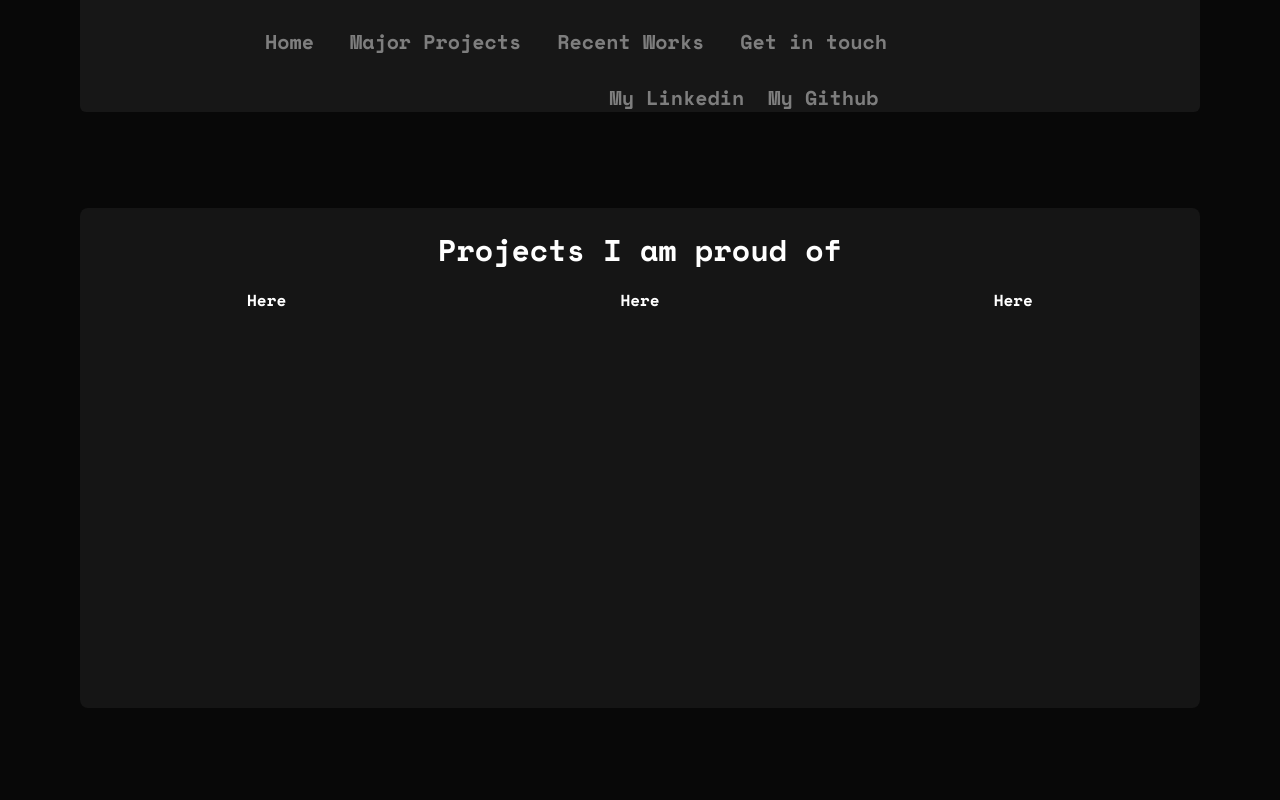
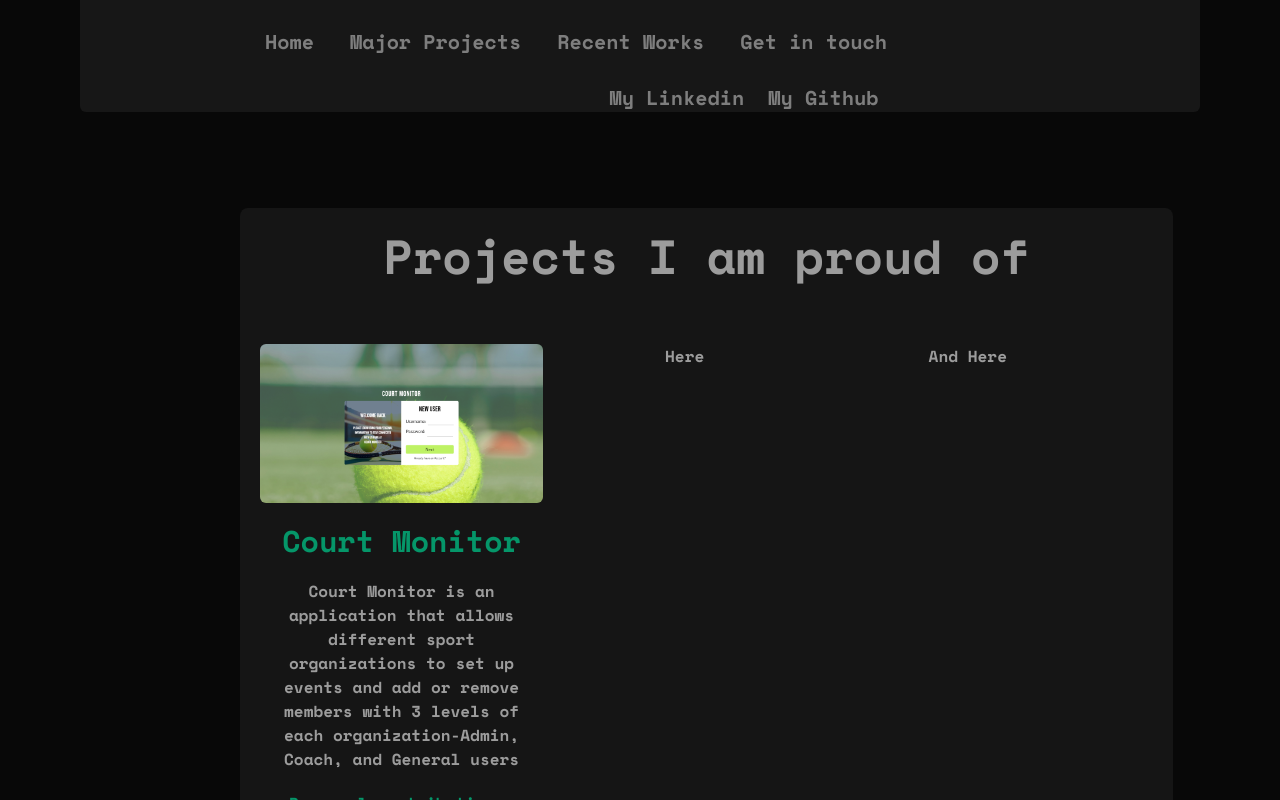
Before and after one commit to 1105-Foo-Aiden/firstportfolio, a Next.js app: page /Pages/Projects in a window 1280 px wide. Shown: the top 800 px of the page. Built offline with nearby package versions, Linux system fonts and the light colour scheme.

Commit message:
Adding Image Compoonent and Court  Monitor

```diff
--- /dev/null
+++ b/src/app/Components/ImageComponent.tsx
@@ -0,0 +1,9 @@
+import React from 'react'
+import Image from 'next/image'
+export default function ImageComponent({src, width, height, alt} :any ) {
+    return (
+    <div>
+      <Image src={src} alt={alt} height={height} width={width}/>
+    </div>
+  )
+}
--- a/src/app/Components/NavbarComponent.tsx
+++ b/src/app/Components/NavbarComponent.tsx
@@ -3,7 +3,7 @@ import Link from "next/link";
 
 export default function NavbarComponent() {
   return (
-    <header className="flex sticky justify-center text-xl xl:w-[1500px] text-[#9C9C9C] opacity-80 bg-[#1b1b1b] rounded-b-md lg:w-[1280px] h-24 md:w-[650px] md:flex-wrap md:h-48 lg:h-28">
+    <header className="flex sticky justify-center text-xl xl:w-[1500px] opacity-80 bg-[#1b1b1b] rounded-b-md lg:w-[1280px] h-24 md:w-[650px] md:flex-wrap md:h-48 lg:h-28">
       <div className="lg:mr-32 sm:mr-3">
         <ul className="flex row-auto lg:space-x-9 sm:space-x-4 lg:whitespace-nowrap pt-7">
           <li>
--- a/src/app/Pages/Projects/page.tsx
+++ b/src/app/Pages/Projects/page.tsx
@@ -1,21 +1,36 @@
 "use client";
 
 import NavbarComponent from "@/app/Components/NavbarComponent";
+import Image from "next/image";
+import CourtMonitor from "../../Assets/Courtmonitor.png"
 
 export default function page() {
   return (
-    <>
-      <div className=" flex justify-center">
+    <body>
+      <div className="flex justify-center">
         <NavbarComponent />
       </div>
-      <div className="bg-white text-white mt-24 h-[500px] w-full bg-opacity-5 rounded-lg">
-        <h1 className="text-3xl text-center pt-6">Projects I am proud of</h1>
-        <div className="text-center pt-5 grid grid-cols-3">
+      <div className="bg-white mt-24 ml-40 h-fit pb-10 w-10/12 bg-opacity-5 rounded-lg">
+        <h1 className="text-5xl text-center pt-6 mb-16">Projects I am proud of</h1>
+        <div className="text-center pl-5 px-16 grid grid-cols-3">
+          <div>
+            <div className="grid grid-rows-auto">
+              <Image
+                alt="Court Monitor Home Page"
+                src={CourtMonitor}
+                width={800}
+                height={800}
+                className="rounded-md"
+              />
+              <p className="text-3xl text-emerald-600 mt-5">Court Monitor</p>
+              <p className="mt-5">Court Monitor is an application that allows different sport organizations to set up events and add or remove members with 3 levels of each organization-Admin, Coach, and General users</p>
+              <p className="mt-5"><span className="text-emerald-600">Personal contributions: </span> Entire back end framework and code using dotnet and C# and a relational database with a few tweaks</p>
+            </div>
+          </div>
           <div>Here</div>
-          <div>Here</div>
-          <div>Here</div>
+          <div>And Here</div>
         </div>
       </div>
-    </>
+    </body>
   );
 }
--- a/src/app/globals.css
+++ b/src/app/globals.css
@@ -15,7 +15,8 @@ body{
   min-width: screen;
   height: screen;
   background-color: #080808;
-  font-family: ui-serif, Georgia, 'Times New Roman', Times, serif;
+  color: #9C9C9C;
+  font-family: "Space Mono", monospace;
 }
 
 .loader {
@@ -25,6 +26,7 @@ body{
   position: relative;
   animation: rotate 1s linear infinite;
 }
+
 .loader::before,
 .loader::after {
   content: "";
@@ -35,6 +37,7 @@ body{
   border: 5px solid #fff;
   animation: prixClipFix 2s linear infinite;
 }
+
 .loader::after {
   inset: 8px;
   transform: rotate3d(90, 90, 0, 180deg);
@@ -67,7 +70,7 @@ body{
   text-align: center;
   display: flex;
   justify-content: center;
-  border: 2px, solid, rgb(255 255 255 / 0.1 );
+  border: 2px, solid, rgb(255 255 255 / 0.6 );
   height: fit-content;
   padding-top: 0.75rem;
   padding-bottom: 0.75rem;
@@ -78,3 +81,22 @@ body{
   text-decoration: underline;
   color: #1c64f2;
 }
+
+
+.wave-container{
+  animation: wave 4s ease-in-out infinite;
+}
+
+.wave-letter:nth-child(1){ animation-delay: 0s;}
+.wave-letter:nth-child(2){ animation-delay: 0.5s;}
+.wave-letter:nth-child(3){ animation-delay: 1.0s;}
+.wave-letter:nth-child(4){ animation-delay: 1.5s;}
+
+@keyframes wave {
+  0%, 100%{
+    transform: translateY();
+  }
+  50%{
+    transform: translateY(-20px);
+  }
+}
--- a/src/app/layout.tsx
+++ b/src/app/layout.tsx
@@ -1,19 +1,15 @@
 import type { Metadata } from "next";
-import {Space_Mono} from "next/font/google";
-import './globals.css';
+import { Space_Mono } from "next/font/google";
+import "./globals.css";
 
-const space_mono = Space_Mono({subsets:['latin'], weight: "700"})
+const space_mono = Space_Mono({ subsets: ["latin"], weight: "700", preload: true });
 
 export const metadata: Metadata = {
-  title: "Rough Portfolio Draft",
-  description: "Generated by create next app",
+  title: "Aiden Foo's Portfolio",
+  description: "No AI needed",
 };
 
-export default function RootLayout({
-  children,
-}: Readonly<{
-  children: React.ReactNode;
-}>) {
+export default function RootLayout({children,}: Readonly<{children: React.ReactNode;}>) {
   return (
     <html lang="en">
       <body className={space_mono.className}>{children}</body>
--- a/src/app/page.tsx
+++ b/src/app/page.tsx
@@ -6,9 +6,15 @@ import PokeApi from "./Assets/PokeApi.png";
 import CourtMonitor from "./Assets/Courtmonitor.png";
 import { useRouter } from "next/navigation";
 import NavbarComponent from "./Components/NavbarComponent";
+import ImageComponent from "./Components/ImageComponent";
 
 export default function Home() {
+  const dotnetSvg = "https://cdn.jsdelivr.net/gh/devicons/devicon@latest/icons/dotnetcore/dotnetcore-original.svg"
+  const awsSvg = "https://cdn.jsdelivr.net/gh/devicons/devicon@latest/icons/amazonwebservices/amazonwebservices-original-wordmark.svg"
+  const reactSvg = "https://cdn.jsdelivr.net/gh/devicons/devicon@latest/icons/react/react-original-wordmark.svg"
+  const azureDBSvg = "https://cdn.jsdelivr.net/gh/devicons/devicon@latest/icons/azuresqldatabase/azuresqldatabase-original.svg"
   const router = useRouter();
+  const icons = [dotnetSvg, awsSvg, reactSvg, azureDBSvg]
   return (
     <>
       <body>
@@ -16,13 +22,13 @@ export default function Home() {
           <div className="flex justify-center">
             <NavbarComponent/>
           </div>
-          <div className="mt-24 grid grid-cols-2 mx-36">
-            <div className="grid w-96 text-center">
+          <div className="mt-24 grid grid-cols-2 w-10/12">
+            <div className="grid pl-44 w-full text-center">
               <div>
-                <h1 className="text-5xl text-[#FFFFFF] pt-4">Aiden Foo</h1>
+                <h1 className="text-5xl text-white pt-4">Aiden Foo</h1>
               </div>
-              <div className="">
-                <p className="text-[#9C9C9C]">
+              <div>
+                <p>
                   Greetings, my name is Aiden Foo, I am a software developer
                   with over 1800 hours of coding experience and always willing to put
                   in the work to learn and grow my skills to be the best version
@@ -42,14 +48,19 @@ export default function Home() {
                 src={HeadShot}
                 alt="headshot"
                 className="w-64 rounded-full "
-              />
+                />
             </div>
           </div>
           {/* Worked with */}
-          <div className="text-[#9C9C9C] text-2xl mx-36 mt-20">
-            Worked with:
-            <div className="text-[#9C9C9C] grid grid-flow-col mt-2 grid-rows-1 gap-8">
-              <div className="white-container">
+          <div className="text-2xl mx-40 mt-20">
+            Frameworks Worked With:
+            <div className="grid grid-flow-col mx-16 mt-10 grid-rows-1 gap-8 wave-container">
+                {icons.map((value) =>(
+                  <div className="white-container wave-letter" key={value}>
+                    <ImageComponent src={value} alt={value} height={60} width={60}/>
+                  </div>
+                ))}
+              {/* <div className="white-container">
                 <Image
                   src="https://cdn.jsdelivr.net/gh/devicons/devicon@latest/icons/dotnetcore/dotnetcore-original.svg"
                   alt="Dotnet"
@@ -80,7 +91,7 @@ export default function Home() {
                   width={60}
                   height={60}
                 />
-              </div>
+              </div> */}
             </div>
           </div>
         </div>
```
Also changed, not shown: 1 other file (tests, documents, lock files or other folders).
